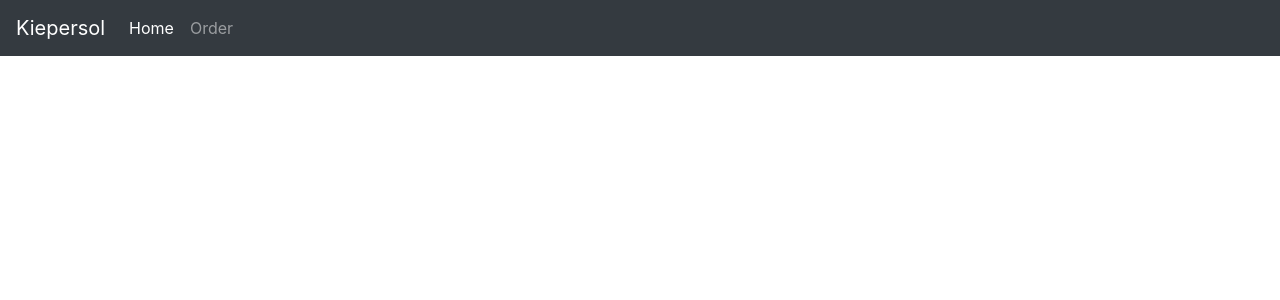
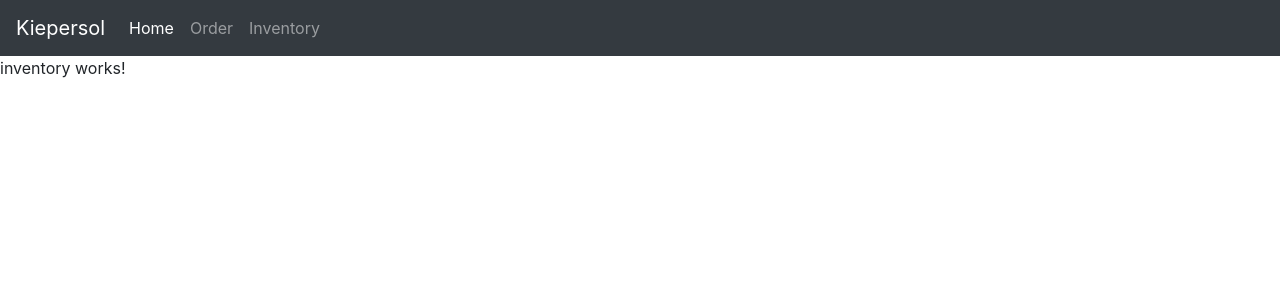
Before and after one commit to thorsiesoft/kiepersol, an Angular app: page /inventory in a window 1280 px wide. Before the commit this address led to /. Shown: the top 300 px of the page. Built offline with nearby package versions, Linux system fonts and the light colour scheme.

Commit message:
generated inventory component and added to navbar

```diff
--- a/src/app/app-routing.module.ts
+++ b/src/app/app-routing.module.ts
@@ -2,11 +2,13 @@ import { NgModule } from '@angular/core';
 import { Routes, RouterModule } from '@angular/router';
 import { OrderComponent } from './order/order.component';
 import { HomeComponent } from './home/home.component';
+import { InventoryComponent } from './inventory/inventory.component';
 
 
 const routes: Routes = [
   { path: '', component: HomeComponent },
-  { path: 'order', component: OrderComponent }
+  { path: 'order', component: OrderComponent },
+  { path: 'inventory', component: InventoryComponent }
 ];
 
 @NgModule({
--- a/src/app/app.module.ts
+++ b/src/app/app.module.ts
@@ -8,13 +8,15 @@ import { AppComponent } from './app.component';
 import { OrderComponent } from './order/order.component';
 import { HomeComponent } from './home/home.component';
 import { NavComponent } from './nav/nav.component';
+import { InventoryComponent } from './inventory/inventory.component';
 
 @NgModule({
   declarations: [
     AppComponent,
     OrderComponent,
     HomeComponent,
-    NavComponent
+    NavComponent,
+    InventoryComponent
   ],
   imports: [
     BrowserModule,
--- /dev/null
+++ b/src/app/inventory/inventory.component.html
@@ -0,0 +1 @@
+<p>inventory works!</p>
--- /dev/null
+++ b/src/app/inventory/inventory.component.ts
@@ -0,0 +1,15 @@
+import { Component, OnInit } from '@angular/core';
+
+@Component({
+  selector: 'app-inventory',
+  templateUrl: './inventory.component.html',
+  styleUrls: ['./inventory.component.css']
+})
+export class InventoryComponent implements OnInit {
+
+  constructor() { }
+
+  ngOnInit() {
+  }
+
+}
--- a/src/app/nav/nav.component.html
+++ b/src/app/nav/nav.component.html
@@ -7,5 +7,6 @@
   <ul class="navbar-nav mr-auto">
     <li class="nav-item active"><a class="nav-link" routerLink="/">Home</a></li>
     <li class="nav-item"><a class="nav-link" routerLink="/order">Order</a></li>
+    <li class="nav-item"><a class="nav-link" routerLink="/inventory">Inventory</a></li>
   </ul>
 </nav>
```
Also changed, not shown: src/app/inventory/inventory.component.css (added), 1 other file (tests, documents, lock files or other folders).
